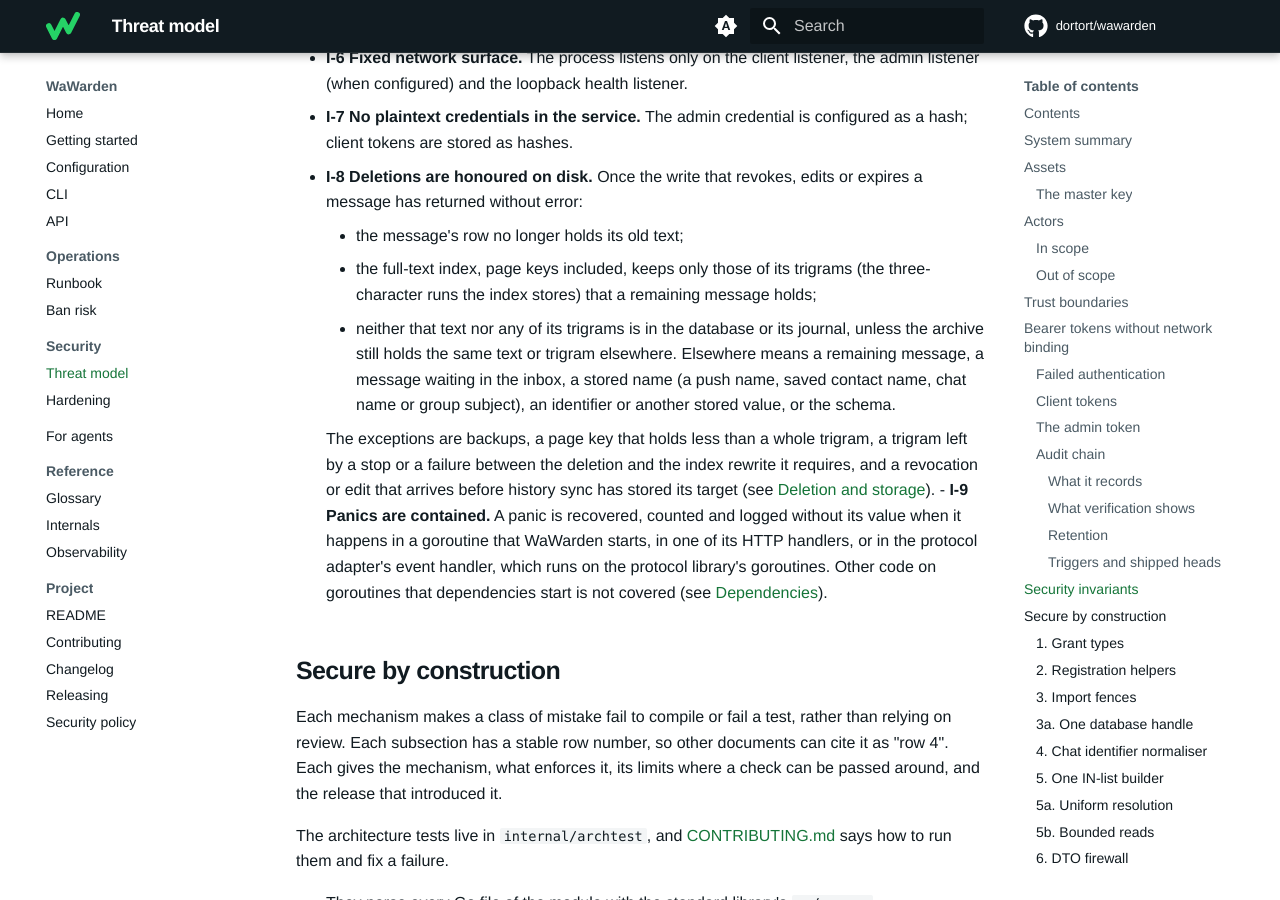
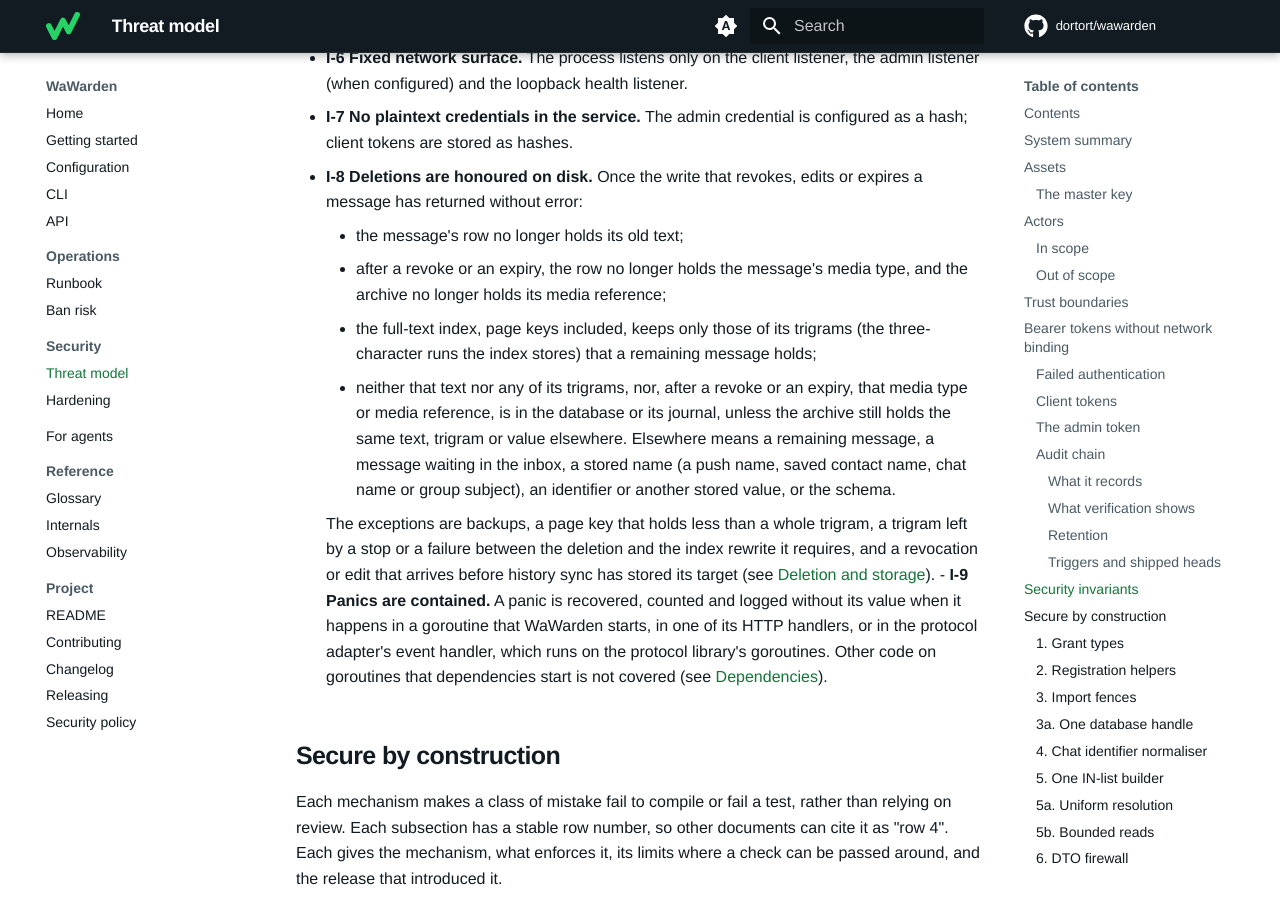
Before and after one commit to dortort/wawarden, an MkDocs documentation site: the page built from docs/threat-model.md, in a window 1280 px wide and 900 px high, scrolled down 17986 px. Built offline with MkDocs 1.6.1 and Material for MkDocs 9.7.7, drawn with Linux system fonts in a browser that asks for light colours; comment, search, counter and statistics services are not loaded; some of the changed text lies outside the part shown.

Commit message:
docs(threat-model): extend I-8 to media types and references
Once a revoke or expiry write returns, the message's row holds no media
type and the archive holds no media reference for it, and neither value
is left in the database or its journal unless stored elsewhere. Row 15
describes the transaction that does it and the canary that proves it.
The late-copy tombstone half of the amendment waits for the engine to
write tombstones.

Co-Authored-By: Claude Opus 5.5 <noreply@anthropic.com>
Co-Authored-By: Claude Fable 5.1 <noreply@anthropic.com>

```diff
--- a/docs/threat-model.md
+++ b/docs/threat-model.md
@@ -709,11 +709,14 @@ enforce them.
 - **I-8 Deletions are honoured on disk.** Once the write that revokes, edits or
   expires a message has returned without error:
   - the message's row no longer holds its old text;
+  - after a revoke or an expiry, the row no longer holds the message's media
+    type, and the archive no longer holds its media reference;
   - the full-text index, page keys included, keeps only those of its trigrams
     (the three-character runs the index stores) that a remaining message
     holds;
-  - neither that text nor any of its trigrams is in the database or its
-    journal, unless the archive still holds the same text or trigram
+  - neither that text nor any of its trigrams, nor, after a revoke or an
+    expiry, that media type or media reference, is in the database or its
+    journal, unless the archive still holds the same text, trigram or value
     elsewhere. Elsewhere means a remaining message, a message waiting in the
     inbox, a stored name (a push name, saved contact name, chat name or group
     subject), an identifier or another stored value, or the schema.
@@ -1616,7 +1619,10 @@ on `*/master` under the data directory.
 - **Deletion.** The full-text index is created with its `secure-delete`
   option. A revoke, an edit or an expiry, in one transaction, issues the
   index's `delete` command with the exact old text, nulls `text` and
-  `text_display`, and writes a new or empty index row.
+  `text_display`, and writes a new or empty index row. A revoke or an expiry
+  also deletes the message's media reference and nulls its media type in that
+  transaction, and an expiry does so for media without a caption as well. A
+  reference is stored only on a message with a media type.
 - **Page keys.** That transaction also tokenises the old text in a contentless
   full-text table of the in-memory temporary database. Secure delete removes a
   term but keeps its page key. When a trigram of the old text that no
@@ -1643,7 +1649,9 @@ on `*/master` under the data directory.
 - A canary deletion test with negative controls. It byte-scans `archive.db`
   and its journal, open and closed, and checks the index's vocabulary, page
   keys and `MATCH` after a revocation, an expiry and an edit, including a
-  rewrite cut short or run out of time (`internal/store/ingest/deletion_test.go`).
+  rewrite cut short or run out of time. It also byte-scans for a canary media
+  type and media reference after a revocation and after an expiry, the expiry
+  of media without a caption included (`internal/store/ingest/deletion_test.go`).
 
 **Since.** v0.2.0.
 
@@ -2295,7 +2303,8 @@ Other tests that guard the invariants:
 
 - A byte scan of `archive.db` and its journal, the full-text index's
   vocabulary and page keys, and a `MATCH` query for a revoked, an expired and
-  an edited canary, with negative controls (I-8;
+  an edited canary, and a byte scan for the media type and media reference of
+  a revoked and an expired canary, with negative controls (I-8;
   [row 15](#15-verified-storage-and-deletion-on-disk)).
 - Tests that a startup refusal never repeats the configured value, and that the
   token `admin init` prints appears exactly once in its output (I-5, I-7).
```
